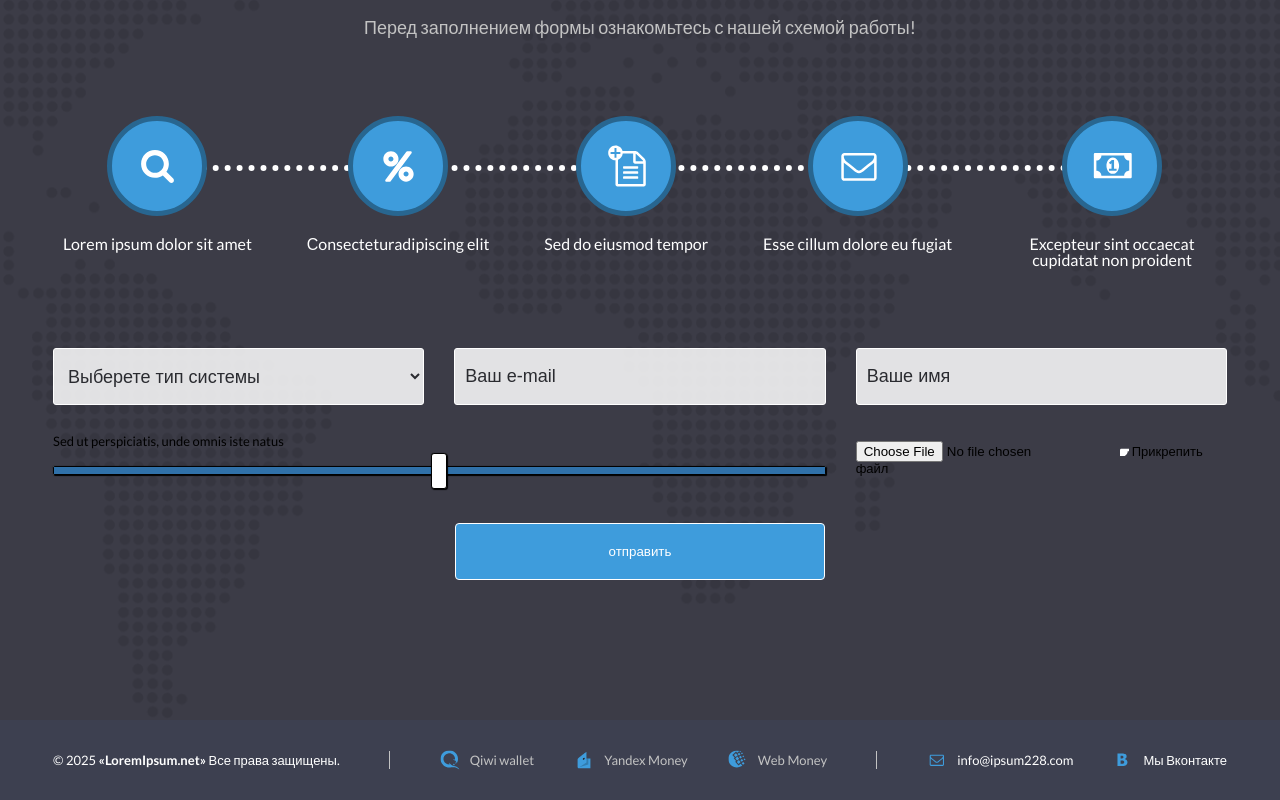
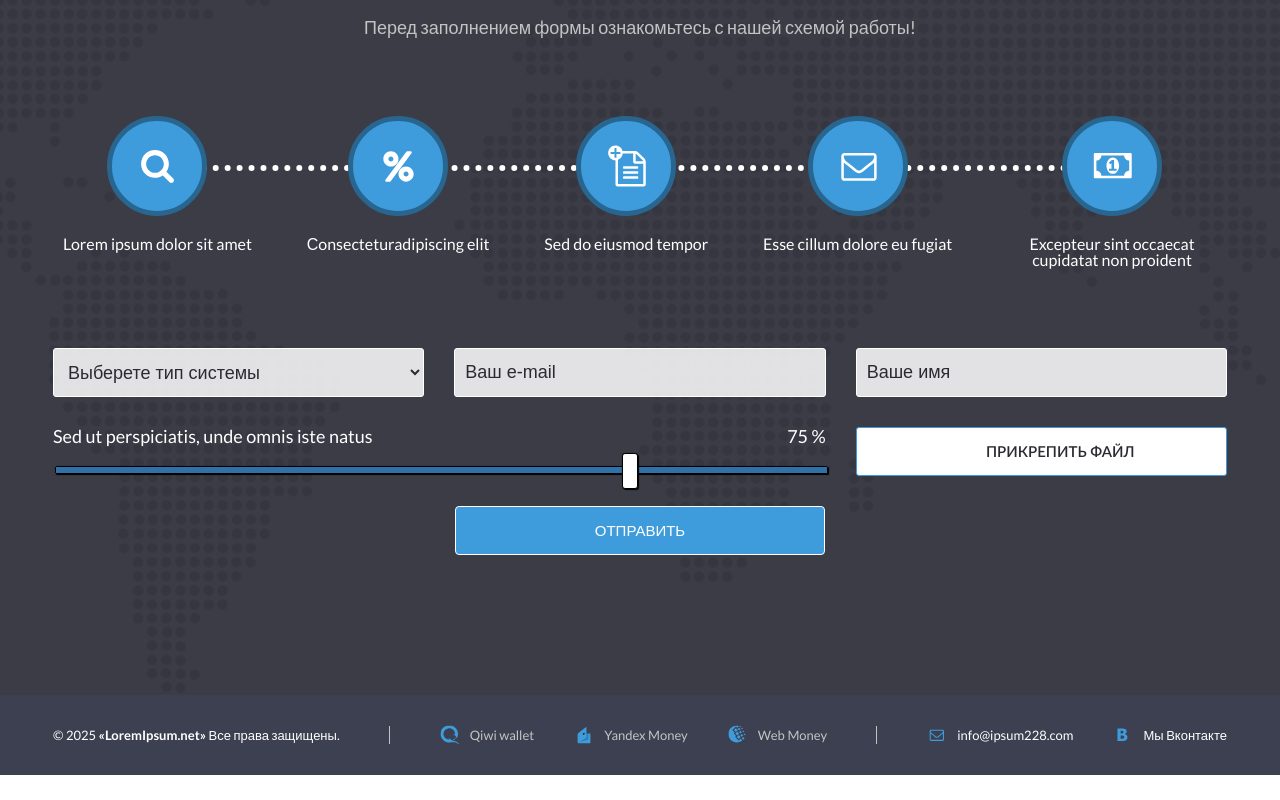
Before and after one commit to DavePHC/alex, a website built with Vite: page index.html in a window 1280 px wide. Shown: the part 968-1768 px from the top of the page. After the commit the page ends 1743 px from the top, so only its background shows below. Built offline with nearby package versions, Linux system fonts and the light colour scheme.

Commit message:
add range counter

```diff
--- a/index.html
+++ b/index.html
@@ -151,10 +151,13 @@
             <input class="form__input" name="email" type="email" inputmode="email" placeholder="Ваш e-mail">
             <input class="form__input" name="name" type="text" placeholder="Ваше имя">
             <div class="form__range">
-              <label for="rangeInput">
-                Sed ut perspiciatis, unde omnis iste natus
-              </label>
-              <input id="rangeInput" type="range" name="range">
+              <div class="range-head">
+                <label for="rangeInput">
+                  Sed ut perspiciatis, unde omnis iste natus
+                </label>
+                <span id="rangeValue"></span>
+              </div>
+              <input id="rangeInput" type="range" name="range" min="0" max="100" step="1" value="75">
             </div>
             <label class="custom-file">
               <input id="fileInput" type="file" name="file">
--- a/src/main.js
+++ b/src/main.js
@@ -1,17 +1,10 @@
 import './styles/main.scss'
 
-// document.querySelector('#app').innerHTML = `
-//   <div>
-//     <a href="https://vite.dev" target="_blank">
-//     </a>
-//     <a href="https://developer.mozilla.org/en-US/docs/Web/JavaScript" target="_blank">
-//     </a>
-//     <h1>Hello Vite!</h1>
-//     <div class="card">
-//       <button id="counter" type="button"></button>
-//     </div>
-//     <p class="read-the-docs">
-//       Click on the Vite logo to learn more
-//     </p>
-//   </div>
-// `
+const rangeInput = document.getElementById("rangeInput");
+const rangeValue = document.getElementById("rangeValue");
+
+rangeValue.textContent = `${rangeInput.value} %`;
+
+rangeInput.addEventListener("input", function () {
+    rangeValue.textContent = `${this.value} %`;
+});
--- a/src/styles/form.scss
+++ b/src/styles/form.scss
@@ -80,24 +80,33 @@
         &__range {
             grid-column-start: span 2;
         }
-        // input[type="range"] {
-        //     -webkit-appearance: none;
-        //     appearance: none;
-        //     width: 100%;
-        //     background: transparent;
-        // }
-
         .button_accept {
             grid-column-start: span 3;
             margin: 0 auto;
+            font-size: 15px;
+            text-transform: uppercase;
             width: 100%;
         }
     }
 }
 
+.form__range {
+  display: flex;
+  flex-direction: column;
+  justify-content: space-between;
+  .range-head {
+    display: flex;
+    align-items: center;
+    justify-content: space-between;
+    font-size: 18px;
+    color: $white;
+  }
+}
+
+
+
 input[type=range] {
     -webkit-appearance: none;
-    margin: 18px 0;
     width: 100%;
   }
   input[type=range]:focus {
@@ -181,8 +190,6 @@ input[type=range] {
     background: #367ebd;
   }
 
-
-
 .form__input {
   padding: 12px 10px;
   background-color: rgb(255 255 255 / 85%);
@@ -198,3 +205,29 @@ input[type=range] {
     color: $color-text;
   }
 }
+.custom-file {
+  position: relative;
+  display: inline-flex;
+  justify-content: center;
+  align-items: center;
+  gap: 10px;
+  padding: 12px 10px;
+  background-color: $white;
+  border: 1px solid $color-accent;
+  border-radius: 3px;
+  text-transform: uppercase;
+  cursor: pointer;
+
+  #fileInput {
+    appearance: none;
+    visibility: hidden;
+    width: 0;
+    height: 0;
+    z-index: -1;
+  }
+  span {
+    font-weight: 600;
+    font-size: 15px;
+    color: $color-text;
+  }
+}
```
Also changed, not shown: src/assets/icons/icons.svg.
